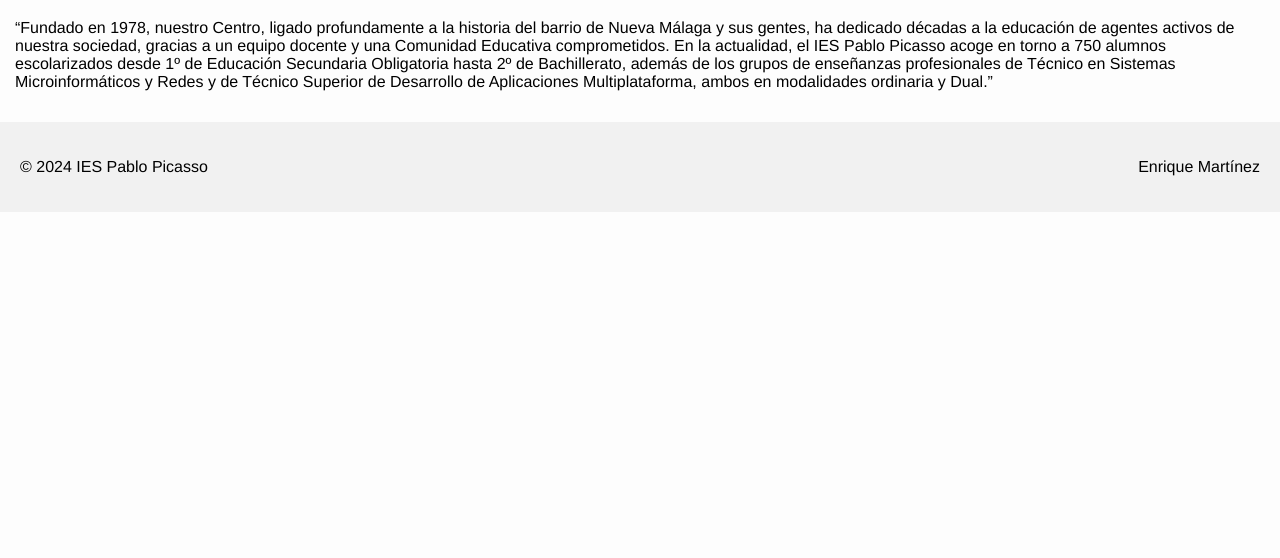
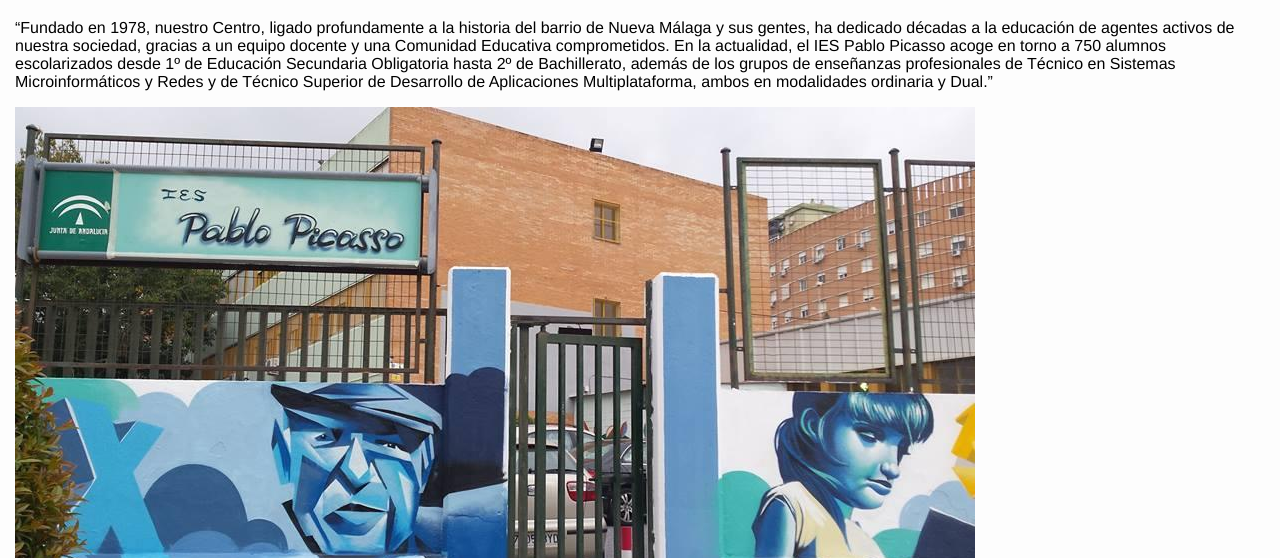
Before and after one commit to dramcab717/examgitDani, a plain HTML site: page index.html in a window 1280 px wide. Shown: the part 242-800 px from the top of the page. Drawn offline with Linux system fonts and the light colour scheme.

Commit message:
Añado imagen del instituto

```diff
--- a/index.html
+++ b/index.html
@@ -30,7 +30,7 @@
             Técnico Superior de Desarrollo de Aplicaciones Multiplataforma, ambos en modalidades
             ordinaria y Dual.”
         </p>
-
+        <img src="ImagenPicasso.jpg" alt="Imagen del instituto Ies Pablo Picasso">
     </div>
 
     <div class="footer">
```
